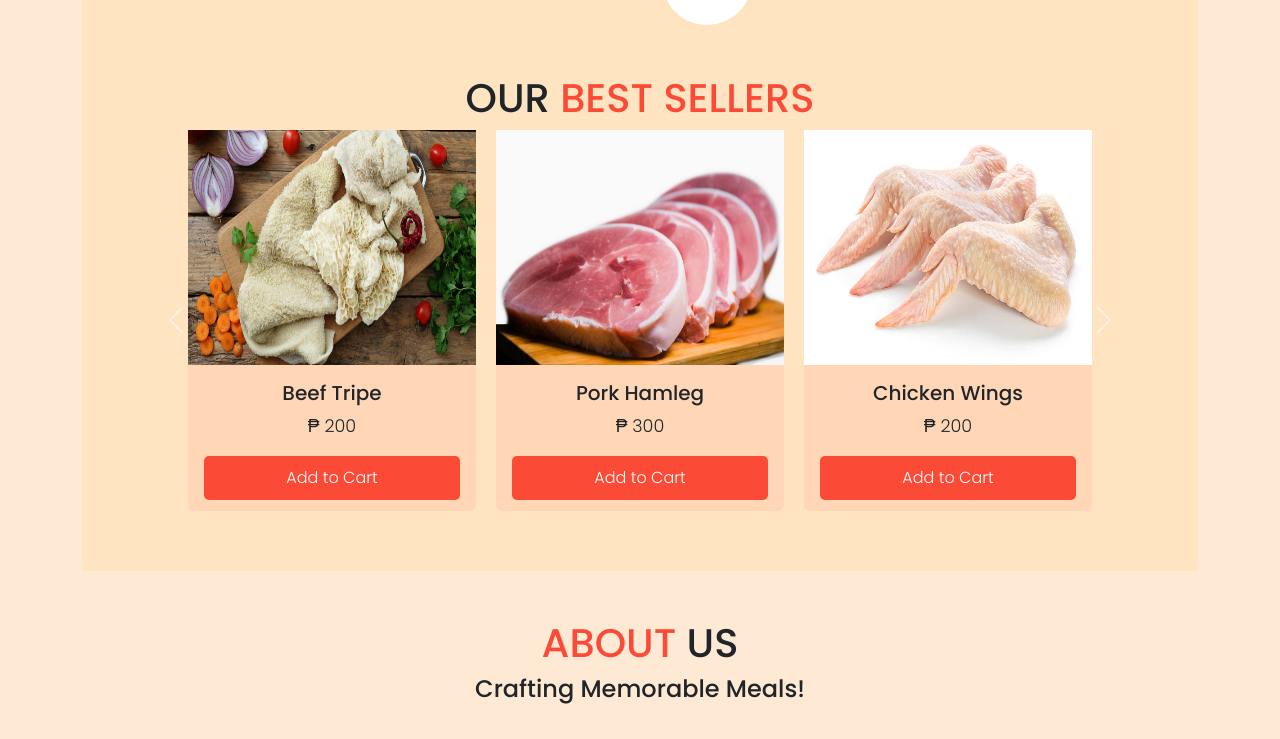
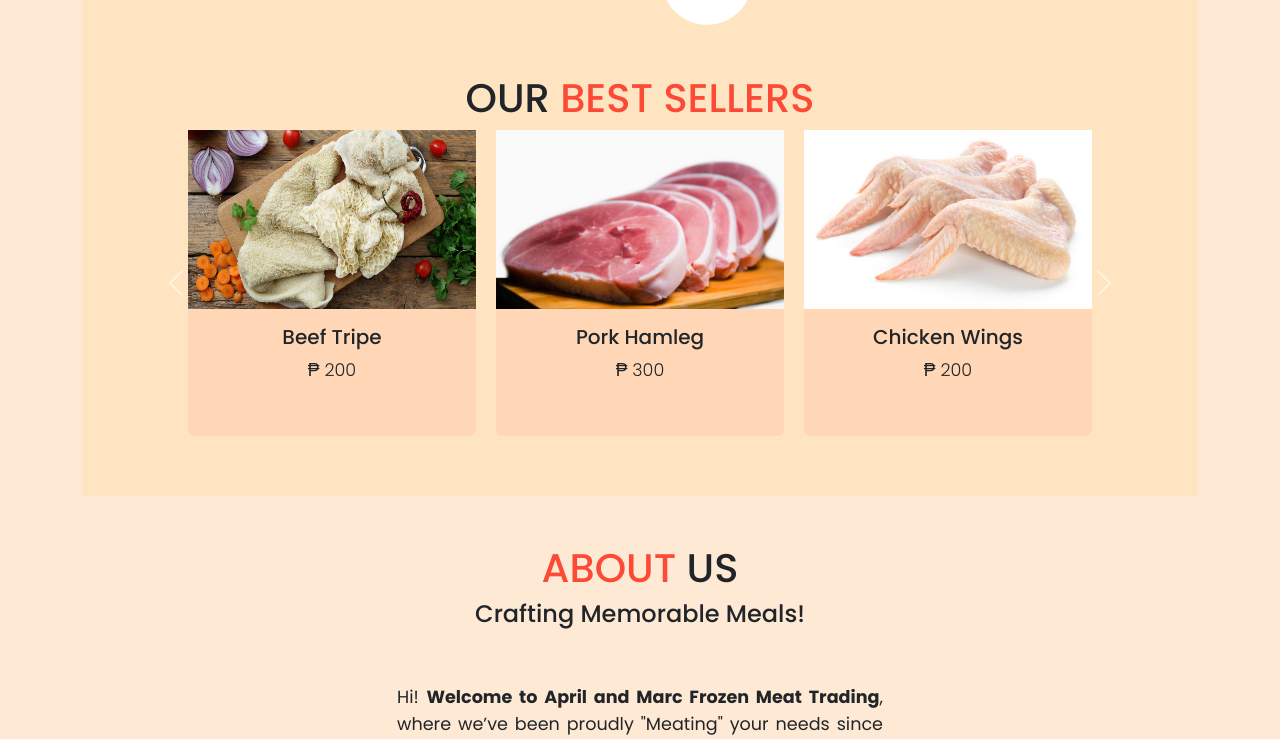
Before and after one commit to RaibelleAltura/OnlineMeatshopForA-M, a PHP site: page / in a window 1280 px wide. Shown: the part 1750-2489 px from the top of the page. Run offline with PHP 8.4, Linux system fonts and the light colour scheme; data comes from the database, SQL or seed files in the repository; data that the repository does not hold is empty; some libraries are stand-ins or nearby versions.

Commit message:
initial commit

```diff
--- a/index.php
+++ b/index.php
@@ -292,7 +292,6 @@ From small orders to bulk supplies, we ensure that every delivery is handled wit
                 echo '<div class="card-body">';
                 echo '<h5 class="card-title text-center">' . $item['itemName'] . '</h5>';
                 echo '<p class="card-text text-center">₱ ' . $item['price'] . '</p>';
-                echo '<a class="button-cart" onclick="addToCart()">Add to Cart</a>';
                 echo '</div>';
                 echo '</div>';
               }
```
